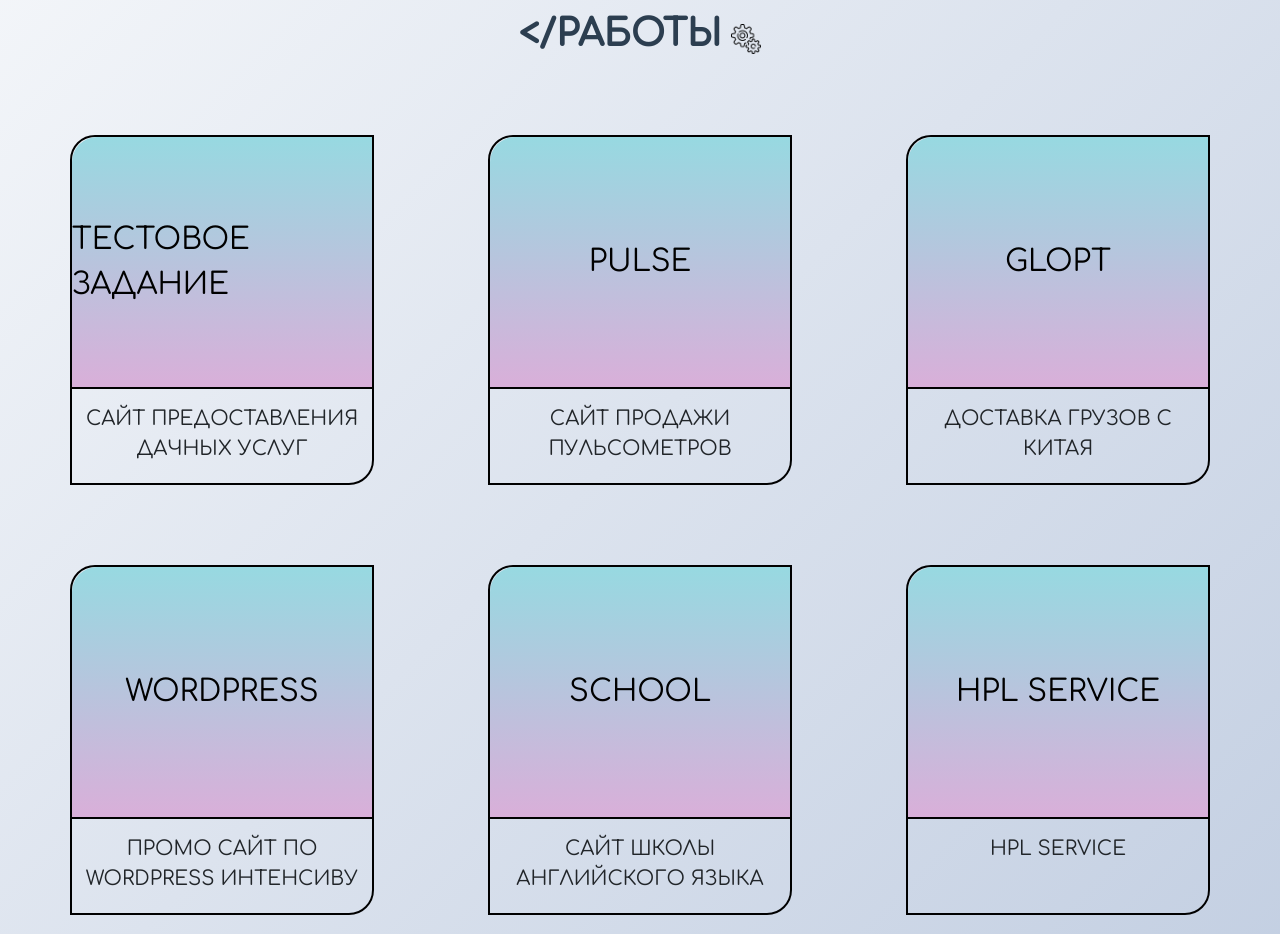
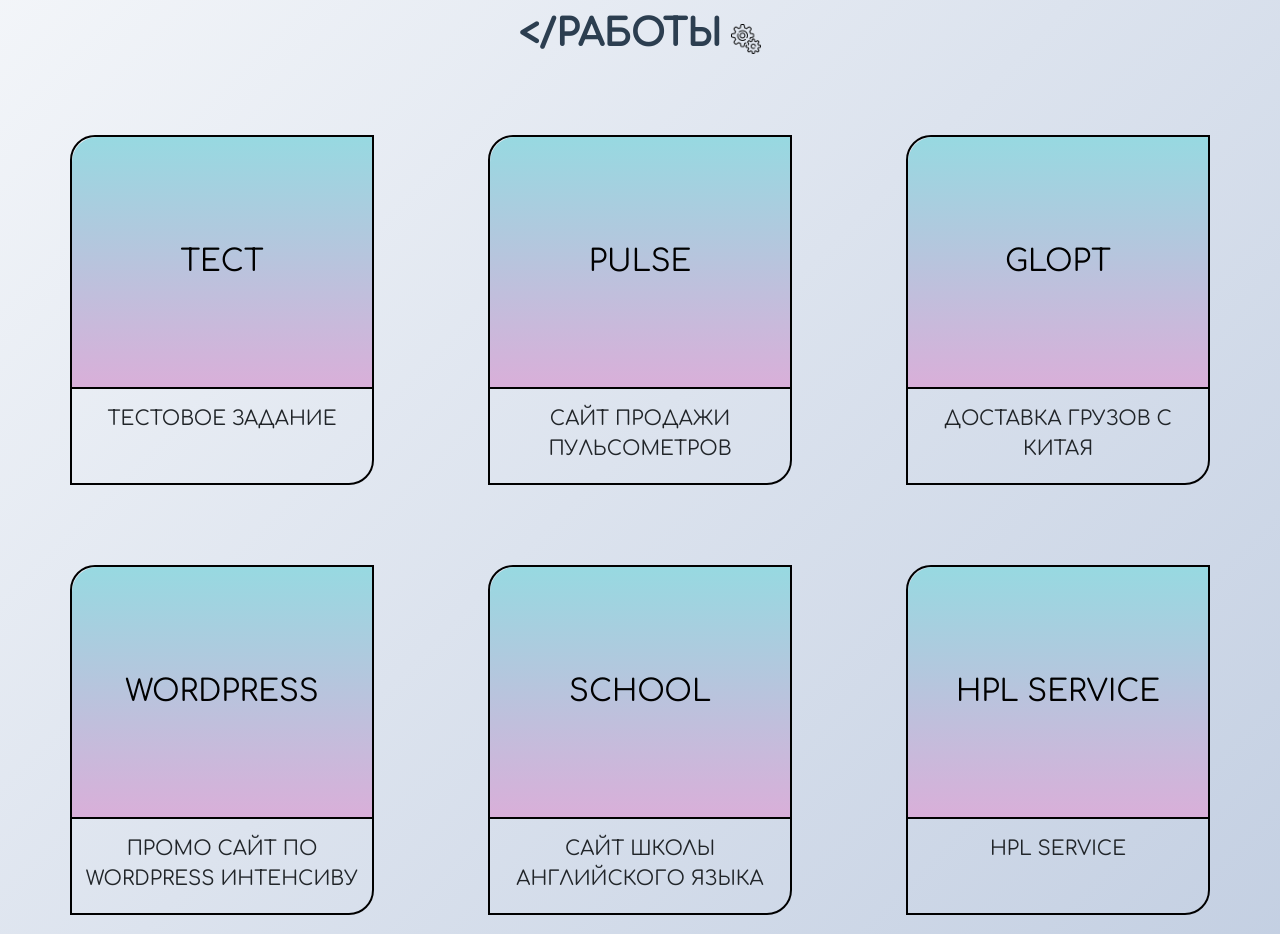
Before and after one commit to Amonecks/Amonecks.github.io, a plain HTML site: page PORTFOLIO/index.html in a window 1280 px wide. Shown: the part 2500-3434 px from the top of the page. Drawn offline with nearby package versions, Linux system fonts and the light colour scheme.

Commit message:
Update index.html

```diff
--- a/PORTFOLIO/index.html
+++ b/PORTFOLIO/index.html
@@ -165,8 +165,8 @@
             </div>
             <div class="works__wrapper">
                 <div class="works__item wow fadeInUp" data-wow-delay = "0.2s">
-                    <a href="https://amonecks.github.io/TESTPROJECT/" target="_blank" class="works__link"><div class="works__img">ТЕСТОВОЕ ЗАДАНИЕ</div></a>
-                    <div class="works__descr"> Сайт предоставления дачных услуг</div>
+                    <a href="https://amonecks.github.io/TESTPROJECT/" target="_blank" class="works__link"><div class="works__img">ТЕСТ</div></a>
+                    <div class="works__descr"> Тестовое задание</div>
                 </div>
                 <div class="works__item wow fadeInUp" data-wow-delay = "0.3s">
                     <a href="https://amonecks.github.io/PULSE/" target="_blank" class="works__link"><div class="works__img">PULSE</div></a>
```
